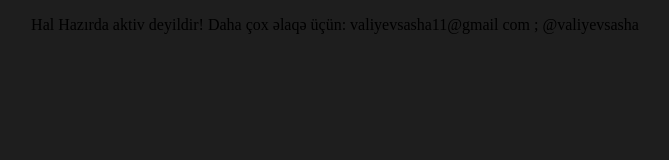
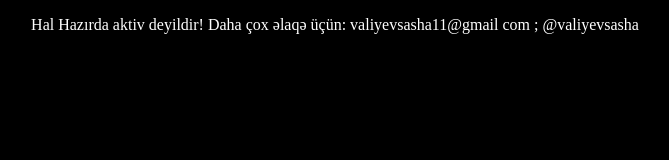
Before and after one commit to ValiyevSasha/valiyevsasha.github.io, a plain HTML site: page index.html in a window 1280 px wide. Shown: the whole page, without its empty margins (305-974 px from the left). Drawn offline with Linux system fonts and the light colour scheme.

Commit message:
Update index.html

```diff
--- a/index.html
+++ b/index.html
@@ -13,7 +13,11 @@
   <meta name="author" content="Sasha Valiyev">
   <link rel="stylesheet" href="assets/css/main.css">
 </head>
-<body <body style="background-color:#1e1e1e">
-<p style="text-align: center"> Hal Hazırda aktiv deyildir! Daha çox əlaqə üçün: valiyevsasha11@gmail com ; @valiyevsasha </p>
+<body <body style="background-color:#000000">
+<p style="text-align: center">
+  <FONT COLOR="#FFFFFF">
+  Hal Hazırda aktiv deyildir! Daha çox əlaqə üçün: valiyevsasha11@gmail com ; @valiyevsasha
+  </FONT>
+</p>
 </body>
 </html>
```
